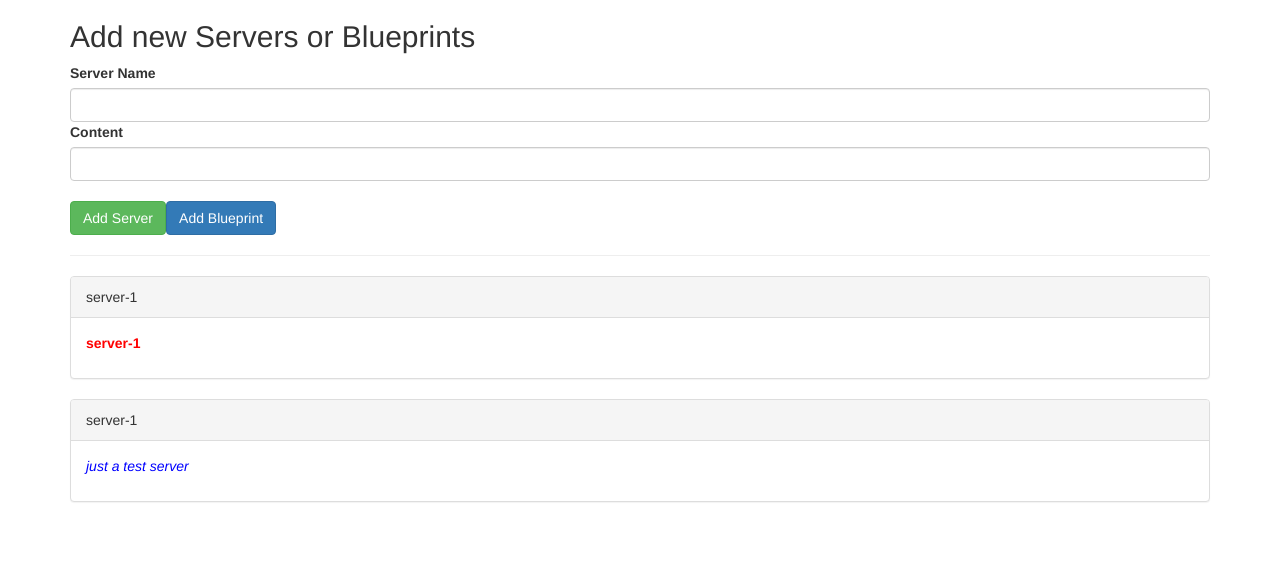
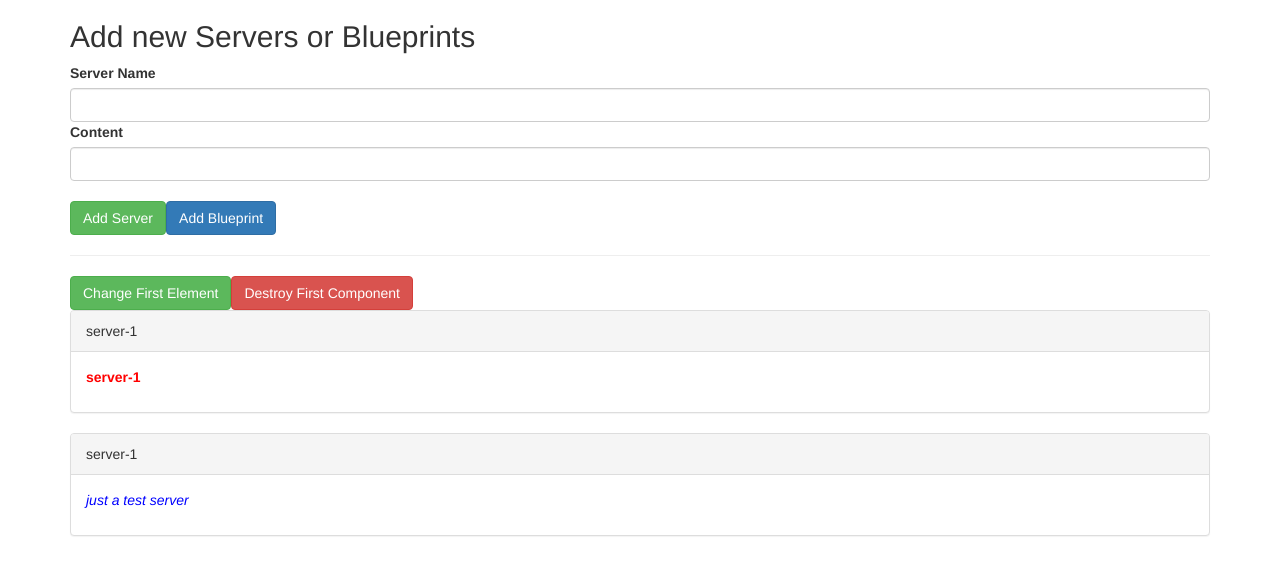
Before and after one commit to Yakub357/servers-app-practice, an Angular app: page / in a window 1280 px wide. Shown: the top 574 px of the page. Built offline with nearby package versions, Linux system fonts and the light colour scheme.

Commit message:
Implementing lifecycle hooks in action

```diff
--- a/src/app/app.component.html
+++ b/src/app/app.component.html
@@ -6,9 +6,16 @@
   <hr />
   <div class="row">
     <div class="col-xs-12">
+      <button class="btn btn-success" (click)="onChangeFirst()">
+        Change First Element
+      </button>
+      <button class="btn btn-danger" (click)="onDestroyFirst()">
+        Destroy First Component
+      </button>
       <app-server-element
         *ngFor="let serverElement of serverElements"
         [srvElement]="serverElement"
+        [name]="serverElement.name"
       >
         <p>
           <strong *ngIf="serverElement.type === 'server'" style="color: red">{{
--- a/src/app/app.component.ts
+++ b/src/app/app.component.ts
@@ -34,4 +34,12 @@
       content: blueprintData.content,
     });
   }
+
+  onChangeFirst() {
+    this.serverElements[0].name = 'Changed! ';
+  }
+
+  onDestroyFirst() {
+    this.serverElements.splice(0, 1);
+  }
 }
--- a/src/app/server-element/server-element.component.html
+++ b/src/app/server-element/server-element.component.html
@@ -1,5 +1,6 @@
 <div class="panel panel-default">
-  <div class="panel-heading">{{ element.name }}</div>
+  <!-- <div class="panel-heading">{{ element.name }}</div> -->
+  <div class="panel-heading">{{ name }}</div>
   <div class="panel-body">
     <ng-content> </ng-content>
   </div>
--- a/src/app/server-element/server-element.component.ts
+++ b/src/app/server-element/server-element.component.ts
@@ -1,10 +1,70 @@
-import { Component, Input } from '@angular/core';
+import {
+  AfterContentChecked,
+  AfterContentInit,
+  AfterViewChecked,
+  AfterViewInit,
+  Component,
+  DoCheck,
+  Input,
+  OnChanges,
+  OnDestroy,
+  OnInit,
+  SimpleChanges,
+} from '@angular/core';
 
 @Component({
   selector: 'app-server-element',
   templateUrl: './server-element.component.html',
   styleUrls: ['./server-element.component.css'],
 })
-export class ServerElementComponent {
+export class ServerElementComponent
+  implements
+    OnInit,
+    OnChanges,
+    DoCheck,
+    AfterContentInit,
+    AfterContentChecked,
+    AfterViewInit,
+    AfterViewChecked,
+    OnDestroy
+{
   @Input('srvElement') element: { type: string; name: string; content: string };
+  @Input() name: string;
+
+  constructor() {
+    console.log('Constructor called');
+  }
+
+  ngOnChanges(changes: SimpleChanges): void {
+    console.log('ngOnChanges called');
+    console.log(changes);
+  }
+
+  ngOnInit() {
+    console.log('ngOnInit called');
+  }
+
+  ngDoCheck(): void {
+    console.log('ngDoCheck called');
+  }
+
+  ngAfterContentInit(): void {
+    console.log('ngAfterContentInit called!');
+  }
+
+  ngAfterContentChecked(): void {
+    console.log('ngAfterContentChecked called!');
+  }
+
+  ngAfterViewInit(): void {
+    console.log('ngAfterViewInit called!');
+  }
+
+  ngAfterViewChecked(): void {
+    console.log('ngAfterViewChecked called!');
+  }
+
+  ngOnDestroy(): void {
+    console.log('ngOnDestroy called!');
+  }
 }
```
